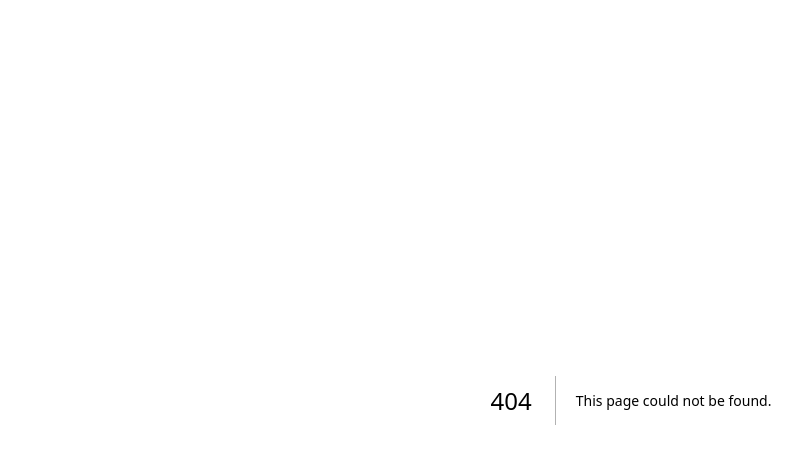
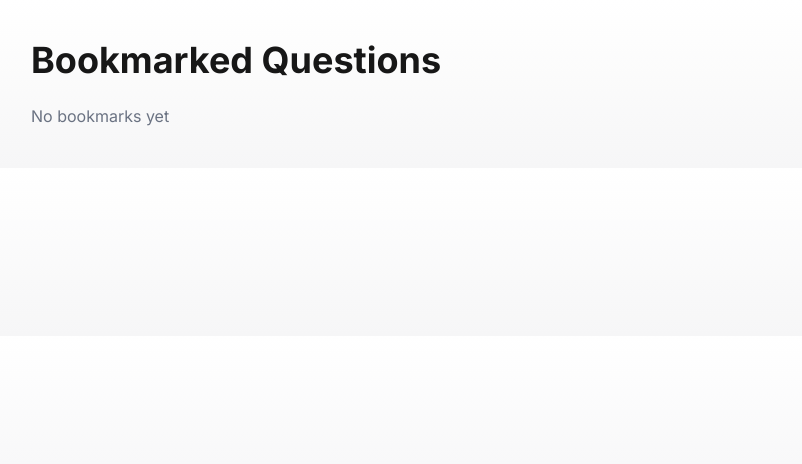
Before and after one commit to poojachalla-dev/AI-Q-A-Website, a Next.js app in the folder frontend/: page /bookmarks in a window 1280 px wide. Before the commit this address had no page. Shown: the top 464 px of the page, without its empty margins (9-811 px from the left). Built offline with nearby package versions, Linux system fonts and the light colour scheme.

Commit message:
added bookmarks folder

```diff
--- /dev/null
+++ b/frontend/app/bookmarks/page.tsx
@@ -0,0 +1,44 @@
+"use client";
+
+import { useEffect, useState } from "react";
+
+export default function BookmarksPage() {
+  const [bookmarks, setBookmarks] = useState<any[]>([]);
+
+  useEffect(() => {
+    const data = JSON.parse(
+      localStorage.getItem("bookmarks") || "[]"
+    );
+    setBookmarks(data);
+  }, []);
+
+  return (
+    <main className="p-10">
+      <h1 className="text-4xl font-bold mb-6">
+        Bookmarked Questions
+      </h1>
+
+      {bookmarks.length === 0 ? (
+        <p className="text-gray-500">
+          No bookmarks yet
+        </p>
+      ) : (
+        <div className="space-y-6">
+          {bookmarks.map((q, i) => (
+            <div key={i} className="p-6 bg-gray-100 rounded-xl">
+              <h2 className="font-semibold">
+                {q.question}
+              </h2>
+              <p className="text-gray-600 mt-2">
+                {q.answer}
+              </p>
+              <p className="text-xs text-gray-400 mt-2">
+                {q.category}
+              </p>
+            </div>
+          ))}
+        </div>
+      )}
+    </main>
+  );
+}
```
